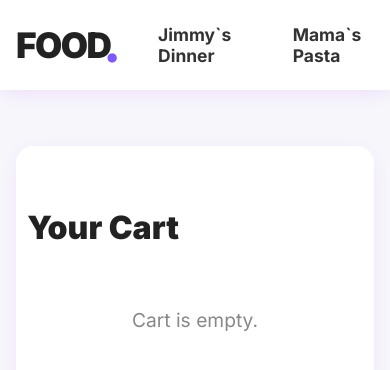
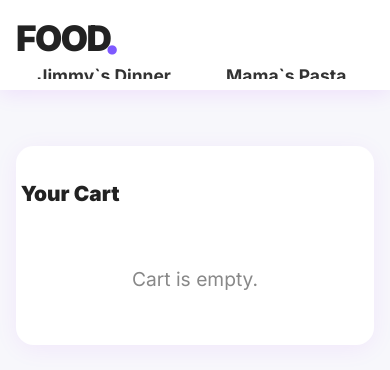
Before and after one commit to CosminMRotaru/o, a React (Vite) app: page /cart in a window 390 px wide. Shown: the top 370 px of the page. Built offline with nearby package versions, Linux system fonts and the light colour scheme.

Commit message:
Update index.css

```diff
--- a/src/index.css
+++ b/src/index.css
@@ -422,8 +422,7 @@ body::-webkit-scrollbar, html::-webkit-scrollbar, *::-webkit-scrollbar {
   min-width: 120px;
   height: 44px;
 }
-/* DOAR pentru butoanele + si - din cart (cart-btn-small) */
-/* Fara gradient, fara shadow, fara transform la hover, doar fundal simplu si tranzitie usoara */
+
 .cart-btn-v2.cart-btn-small {
   width: 44px;
   height: 44px;
@@ -436,7 +435,7 @@ body::-webkit-scrollbar, html::-webkit-scrollbar, *::-webkit-scrollbar {
   padding: 0 !important;
   border-radius: 50%;
   border: none;
-  background: #ebe6f7;   /* fundal simplu, mov pal deschis */
+  background: #ebe6f7;
   color: #7e59ff;
   font-weight: 900;
   box-shadow: none !important;
@@ -489,6 +488,8 @@ body::-webkit-scrollbar, html::-webkit-scrollbar, *::-webkit-scrollbar {
   justify-content: space-between;
   padding: 0.7rem 2.5rem;
   height: 68px;
+  overflow-x: auto;
+  -webkit-overflow-scrolling: touch;
 }
 .logo-food-dot,
 .logo-food-dot *,
@@ -533,7 +534,15 @@ body::-webkit-scrollbar, html::-webkit-scrollbar, *::-webkit-scrollbar {
 }
 .nav-restaurants {
   display: flex;
+  flex-wrap: nowrap;
   gap: 1.2rem;
+  overflow-x: auto;
+  max-width: 100vw;
+  padding-bottom: 0.2rem;
+  scrollbar-width: none;
+}
+.nav-restaurants::-webkit-scrollbar {
+  display: none;
 }
 .nav-btn {
   display: inline-flex;
@@ -549,6 +558,7 @@ body::-webkit-scrollbar, html::-webkit-scrollbar, *::-webkit-scrollbar {
   transition: background 0.16s, color 0.15s, border 0.19s, transform 0.16s;
   text-decoration: none;
   outline: none;
+  white-space: nowrap;
 }
 .nav-btn.active,
 .nav-btn:focus {
@@ -612,6 +622,11 @@ body::-webkit-scrollbar, html::-webkit-scrollbar, *::-webkit-scrollbar {
   list-style: none;
   margin: 0 0 2rem 0;
   padding: 0;
+  overflow-x: auto;
+  max-width: 100%;
+  display: flex;
+  flex-direction: column;
+  gap: 0.7rem;
 }
 .cart-item {
   display: flex;
@@ -625,6 +640,12 @@ body::-webkit-scrollbar, html::-webkit-scrollbar, *::-webkit-scrollbar {
   box-shadow: 0 4px 14px #a400ff14;
   border: 2px solid #f3e6ff;
   transition: box-shadow 0.11s, border 0.12s, background 0.12s;
+  flex-wrap: wrap;
+  width: 100%;
+  min-width: 0;
+  box-sizing: border-box;
+  overflow-x: auto;
+  word-break: break-word;
 }
 .cart-item:hover {
   border: 2.5px solid var(--accent-purple);
@@ -652,7 +673,7 @@ body::-webkit-scrollbar, html::-webkit-scrollbar, *::-webkit-scrollbar {
   border: none;
   color: #ff5e7b;
   cursor: pointer;
-  font-size: 1.1rem;
+  font-size: 1.3rem;
   margin-left: 0.7rem;
   font-weight: bold;
   padding: 0.3rem 0.6rem;
@@ -660,11 +681,17 @@ body::-webkit-scrollbar, html::-webkit-scrollbar, *::-webkit-scrollbar {
   transition: background 0.13s, color 0.13s, transform 0.12s;
   display: flex;
   align-items: center;
+  min-width: 2.2em;
+  position: relative;
+  z-index: 2;
 }
 .remove-btn:hover {
   background: #ff5e7b20;
   color: #a400ff;
   transform: scale(1.13) rotate(-10deg);
+}
+.cart-item > .remove-btn {
+  order: 99;
 }
 .cart-total-row {
   display: flex;
@@ -929,7 +956,16 @@ body::-webkit-scrollbar, html::-webkit-scrollbar, *::-webkit-scrollbar {
     padding: 1px 7px;
   }
   .logo-food-dot { font-size: 2.2rem; margin-right: 1rem; }
-  .navbar { padding: 0.7rem 1rem; }
+  .navbar {
+    padding: 0.7rem 1rem;
+    flex-direction: column;
+    align-items: flex-start;
+  }
+  .nav-restaurants {
+    width: 100vw;
+    gap: 0.8rem;
+    font-size: 1rem;
+  }
   .restaurant-header-v2 { min-height: 55px;}
   .back-link-v2 { left: 1rem; font-size: 0.97rem; padding: 0.17rem 0.9rem 0.17rem 0.2rem;}
   .restaurant-title-v2 { font-size: 1.45rem;}
@@ -952,6 +988,20 @@ body::-webkit-scrollbar, html::-webkit-scrollbar, *::-webkit-scrollbar {
     margin-left: auto;
     margin-right: auto;
     display: block;
+  }
+  .cart-container {
+    padding: 1.1rem 0.3rem 1.4rem 0.3rem;
+    border-radius: 1.1rem;
+  }
+  .cart-title {
+    font-size: 1.3rem;
+  }
+  .cart-item {
+    font-size: 1rem;
+  }
+  .cart-action-btn {
+    font-size: 0.99rem;
+    padding: 0.6em 1.2em;
   }
 }
 @media (max-width: 460px) {
```
